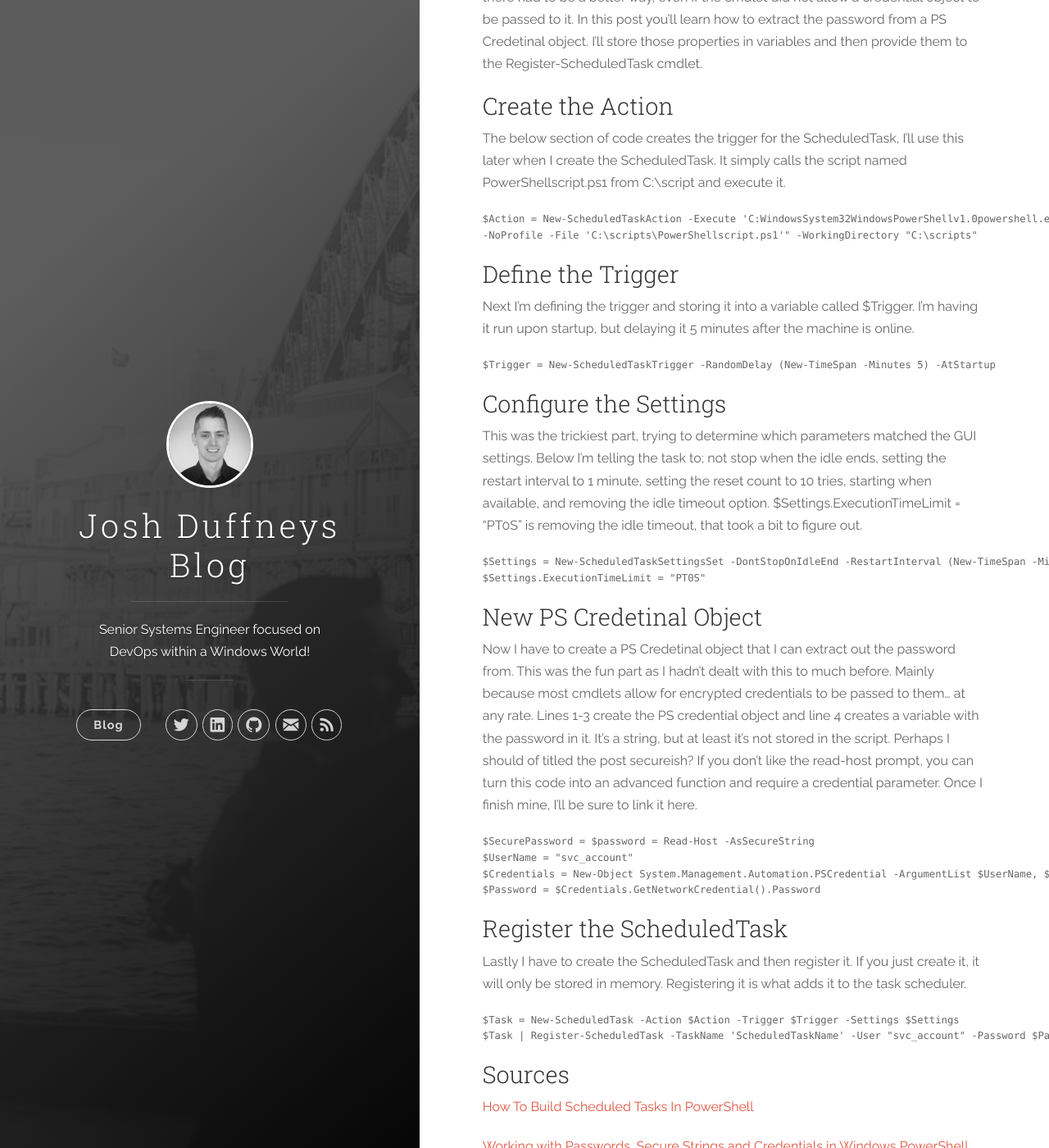
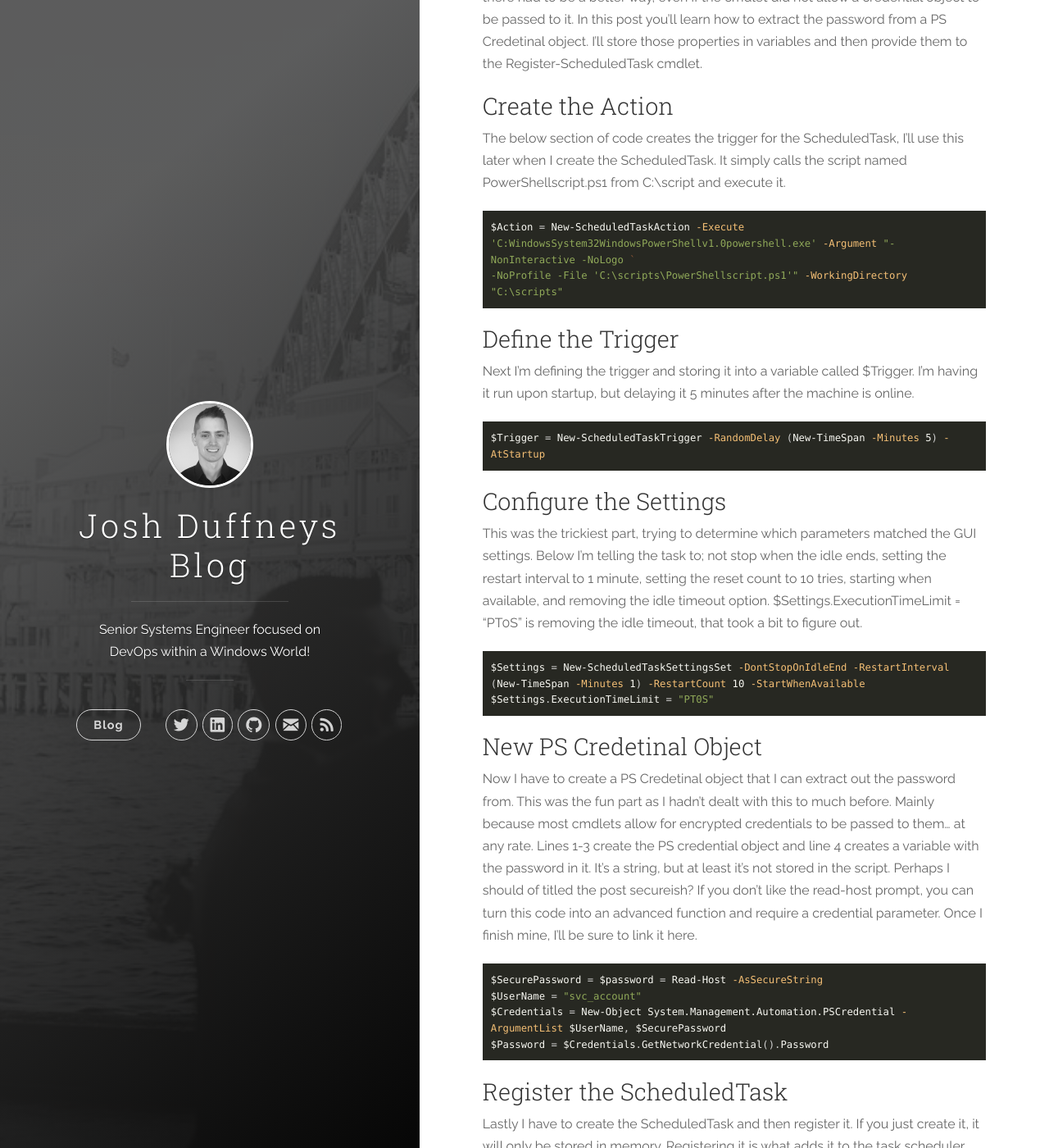
Before and after one commit to AzureDevOps3/duffney.github.io, a Jekyll site: the page built from _posts/2016-6-22-Create-ScheduledTasks-SecurePassword.md, in a window 1280 px wide and 1400 px high, scrolled down 403 px. Shown: the whole window at 82% size. Built offline with Jekyll 4.4.1, drawn with Linux system fonts in a browser that asks for light colours; nearby versions of some CDN libraries; some of the changed text lies outside the part shown.

Commit message:
changed to highlight

````diff
--- a/_posts/2016-6-22-Create-ScheduledTasks-SecurePassword.md
+++ b/_posts/2016-6-22-Create-ScheduledTasks-SecurePassword.md
@@ -17,19 +17,20 @@ I'll store those properties in variables and then provide them to the Register-S
 The below section of code creates the trigger for the ScheduledTask, I'll use this later when I create the ScheduledTask. It simply calls the script named
 PowerShellscript.ps1 from C:\script and execute it.
 
-``` PowerShell
+{% highlight powershell %}
 $Action = New-ScheduledTaskAction -Execute 'C:WindowsSystem32WindowsPowerShellv1.0powershell.exe' -Argument "-NonInteractive -NoLogo `
 -NoProfile -File 'C:\scripts\PowerShellscript.ps1'" -WorkingDirectory "C:\scripts"
-```
+{% endhighlight %}
+
 
 ### Define the Trigger
 
 Next I'm defining the trigger and storing it into a variable called $Trigger. I'm having it run upon startup, but delaying it 5 minutes
 after the machine is online.
 
-``` PowerShell
+{% highlight powershell %}
 $Trigger = New-ScheduledTaskTrigger -RandomDelay (New-TimeSpan -Minutes 5) -AtStartup
-```
+{% endhighlight %}
 
 ### Configure the Settings
 
@@ -37,10 +38,10 @@ This was the trickiest part, trying to determine which parameters matched the GU
 setting the restart interval to 1 minute, setting the reset count to 10 tries, starting when available, and removing the idle timeout option. $Settings.ExecutionTimeLimit = "PT0S"
 is removing the idle timeout, that took a bit to figure out.
 
-``` PowerShell
+{% highlight powershell %}
 $Settings = New-ScheduledTaskSettingsSet -DontStopOnIdleEnd -RestartInterval (New-TimeSpan -Minutes 1) -RestartCount 10 -StartWhenAvailable
 $Settings.ExecutionTimeLimit = "PT0S"
-```
+{% endhighlight %}
 
 ### New PS Credetinal Object
 
@@ -49,22 +50,22 @@ Mainly because most cmdlets allow for encrypted credentials to be passed to them
 a variable with the password in it. It's a string, but at least it's not stored in the script. Perhaps I should of titled the post secureish? If you don't like the
 read-host prompt, you can turn this code into an advanced function and require a credential parameter. Once I finish mine, I'll be sure to link it here.
 
-``` PowerShell
+{% highlight powershell %}
 $SecurePassword = $password = Read-Host -AsSecureString
 $UserName = "svc_account"
 $Credentials = New-Object System.Management.Automation.PSCredential -ArgumentList $UserName, $SecurePassword
 $Password = $Credentials.GetNetworkCredential().Password
-```
+{% endhighlight %}
 
 ### Register the ScheduledTask
 
 Lastly I have to create the ScheduledTask and then register it. If you just create it, it will only be stored in memory. Registering it is what adds it to the task
 scheduler.
 
-``` PowerShell
+{% highlight powershell %}
 $Task = New-ScheduledTask -Action $Action -Trigger $Trigger -Settings $Settings
 $Task | Register-ScheduledTask -TaskName 'ScheduledTaskName' -User "svc_account" -Password $Password
-```
+{% endhighlight %}
 
 ### Sources
 [How To Build Scheduled Tasks In PowerShell](http://www.tomsitpro.com/articles/powershell-build-scheduled-tasks,2-832.html)
````
